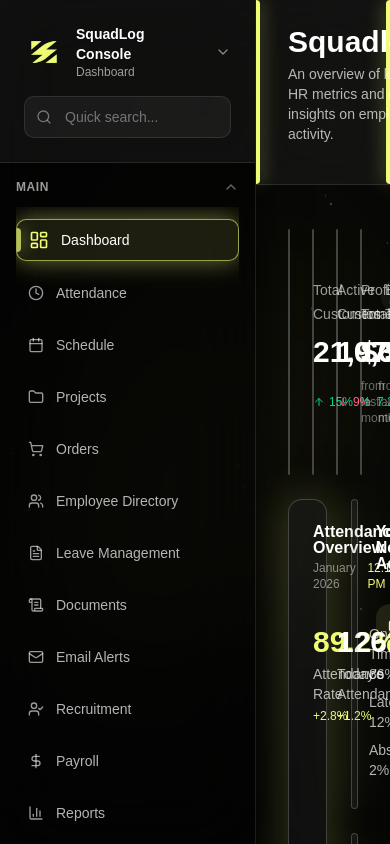
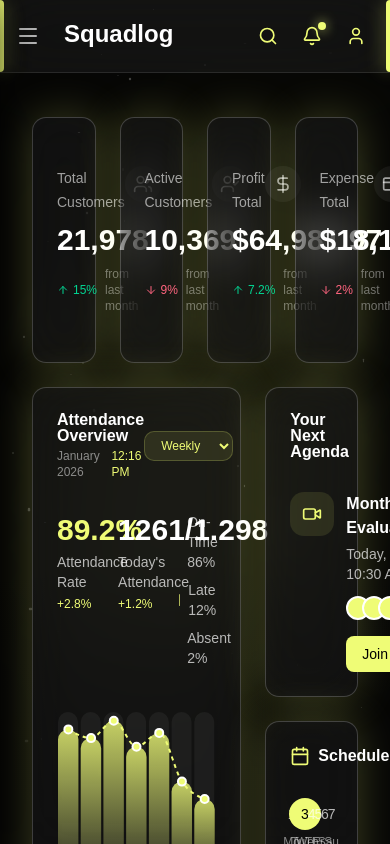
Before and after one commit to nexoviasoft/nexoviasoft-console, a Next.js app: page / in a window 390 px wide. Built offline with nearby package versions, Linux system fonts and the light colour scheme; no server answers; a web font is replaced by a local one.

Commit message:
navbar and sidebar full responsived done

```diff
--- a/src/components/layout/AppLayout.jsx
+++ b/src/components/layout/AppLayout.jsx
@@ -1,17 +1,22 @@
 "use client";
 
-import React from "react";
+import React, { useState } from "react";
 import Sidebar from "@/components/layout/Sidebar";
 import Header from "@/components/layout/Header";
 import CosmicBackground from "@/components/CosmicBackgroundConsole/CosmicBackground";
 
 export default function AppLayout({ children }) {
+  const [isSidebarOpen, setIsSidebarOpen] = useState(false);
+
   return (
     <div className="relative flex h-screen overflow-hidden">
       <CosmicBackground />
-      <Sidebar />
-      <div className="flex-1 flex flex-col overflow-hidden">
-        <Header />
+      <Sidebar
+        isOpen={isSidebarOpen}
+        onClose={() => setIsSidebarOpen(false)}
+      />
+      <div className="flex-1 flex flex-col overflow-hidden w-full">
+        <Header onMenuClick={() => setIsSidebarOpen(true)} />
         <main className="flex-1 overflow-y-auto scrollbar-thin scrollbar-glass">
           {children}
         </main>
--- a/src/components/layout/Header.jsx
+++ b/src/components/layout/Header.jsx
@@ -8,25 +8,34 @@ import {
   User,
   ChevronLeft,
   ChevronRight,
+  Menu,
 } from "lucide-react";
 
-const Header = ({ title = "Squadlog", subtitle }) => {
+const Header = ({ title = "Squadlog", subtitle, onMenuClick }) => {
   const defaultSubtitle =
     subtitle ||
     "An overview of key HR metrics and quick insights on employee activity.";
 
   return (
-    <header className="relative bg-white/5 backdrop-blur-xl border-b border-white/10 px-8 py-6 text-white">
+    <header className="relative bg-white/5 backdrop-blur-xl border-b border-white/10 px-4 lg:px-8 py-4 lg:py-6 text-white">
       <div className="absolute inset-y-0 left-0 w-1 bg-[#EFFC76] rounded-r-full shadow-[0_0_18px_rgba(239,252,118,0.6)]" />
       <div className="absolute inset-y-0 right-0 w-1 bg-[#EFFC76] rounded-l-full shadow-[0_0_18px_rgba(239,252,118,0.6)]" />
-      <div className="flex items-start justify-between mb-4 relative z-10">
-        <div>
-          <h1 className="text-3xl font-bold text-white mb-1">{title}</h1>
-          <p className="text-white/70 text-sm">{defaultSubtitle}</p>
+      <div className="flex items-center lg:items-start justify-between mb-0 lg:mb-4 relative z-10 gap-4">
+        <div className="flex items-center gap-4">
+          <button
+            onClick={onMenuClick}
+            className="lg:hidden p-2 -ml-2 text-white/70 hover:text-[#EFFC76] transition-colors"
+          >
+            <Menu className="w-6 h-6" />
+          </button>
+          <div>
+            <h1 className="text-2xl lg:text-3xl font-bold text-white mb-1">{title}</h1>
+            <p className="text-white/70 text-sm hidden sm:block">{defaultSubtitle}</p>
+          </div>
         </div>
-        <div className="flex items-center gap-4">
+        <div className="flex items-center gap-2 lg:gap-4">
           {/* Date Range Picker */}
-          <div className="flex items-center gap-2 px-4 py-2 border border-white/20 rounded-lg bg-white/5">
+          <div className="hidden md:flex items-center gap-2 px-4 py-2 border border-white/20 rounded-lg bg-white/5">
             <button className="text-[#EFFC76] hover:brightness-110">
               <ChevronLeft className="w-4 h-4 text-[#EFFC76]" />
             </button>
--- a/src/components/layout/Sidebar.jsx
+++ b/src/components/layout/Sidebar.jsx
@@ -1,13 +1,13 @@
 "use client";
 
 import React, { useState } from "react";
-import { ChevronDown, ChevronUp, ChevronRight, Search } from "lucide-react";
+import { ChevronDown, ChevronUp, ChevronRight, Search, X } from "lucide-react";
 import { cn } from "@/lib/utils";
 import { mainNavItems, othersNavItems } from "./navigationData";
 import Link from "next/link";
 import { usePathname } from "next/navigation";
 
-const Sidebar = () => {
+const Sidebar = ({ isOpen, onClose }) => {
   const [mainExpanded, setMainExpanded] = useState(true);
   const [othersExpanded, setOthersExpanded] = useState(true);
   const [expandedItems, setExpandedItems] = useState({});
@@ -160,8 +160,29 @@ const Sidebar = () => {
   };
 
   return (
-    <div className="w-64 h-screen flex flex-col border-r border-white/10 bg-black/40 backdrop-blur-2xl text-white shadow-[0_0_40px_rgba(0,0,0,0.7)]">
-      <div className="p-6 border-b border-white/10 bg-white/5 backdrop-blur-xl ">
+    <>
+      {/* Mobile Backdrop */}
+      <div
+        className={cn(
+          "fixed inset-0 bg-black/60 backdrop-blur-sm z-40 lg:hidden transition-opacity duration-300",
+          isOpen ? "opacity-100" : "opacity-0 pointer-events-none"
+        )}
+        onClick={onClose}
+      />
+
+      <div className={cn(
+        "fixed lg:static inset-y-0 left-0 z-50 w-64 h-screen flex flex-col border-r border-white/10 bg-[#0A0A0A] lg:bg-black/40 backdrop-blur-2xl text-white shadow-[0_0_40px_rgba(0,0,0,0.7)] transition-transform duration-300 ease-in-out lg:translate-x-0",
+        isOpen ? "translate-x-0" : "-translate-x-full"
+      )}>
+        {/* Mobile Close Button */}
+        <button
+          onClick={onClose}
+          className="absolute top-2 right-2 p-2 lg:hidden text-white/50 hover:text-white z-50"
+        >
+          <X className="w-5 h-5" />
+        </button>
+
+        <div className="p-6 border-b border-white/10 bg-white/5 backdrop-blur-xl ">
         <div className="flex items-center gap-3 mb-4 group">
           <img src="/customIcon.png" className="w-10 h-9  "></img>
 
@@ -242,6 +263,7 @@ const Sidebar = () => {
         </div>
       </div>
     </div>
+    </>
   );
 };
 
```
